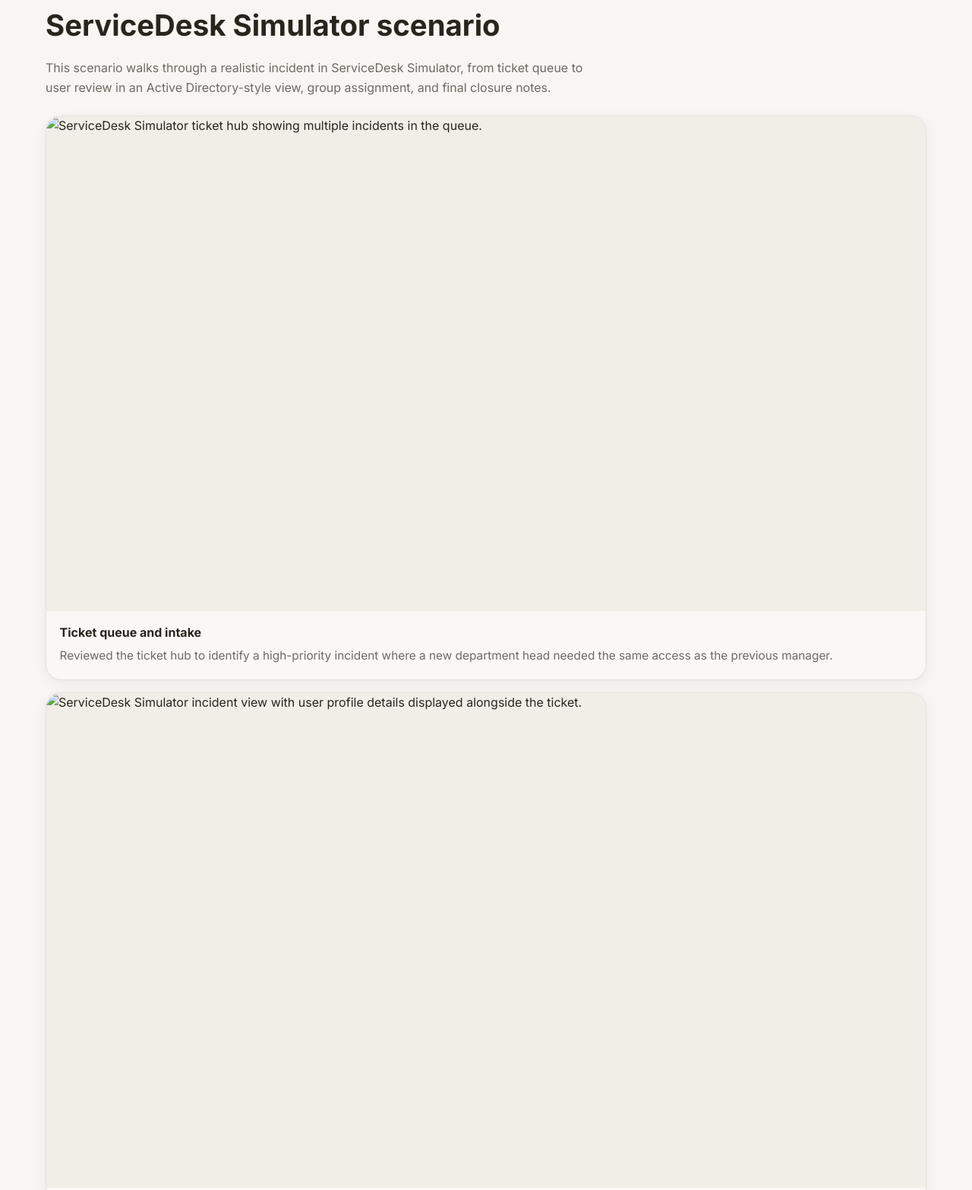
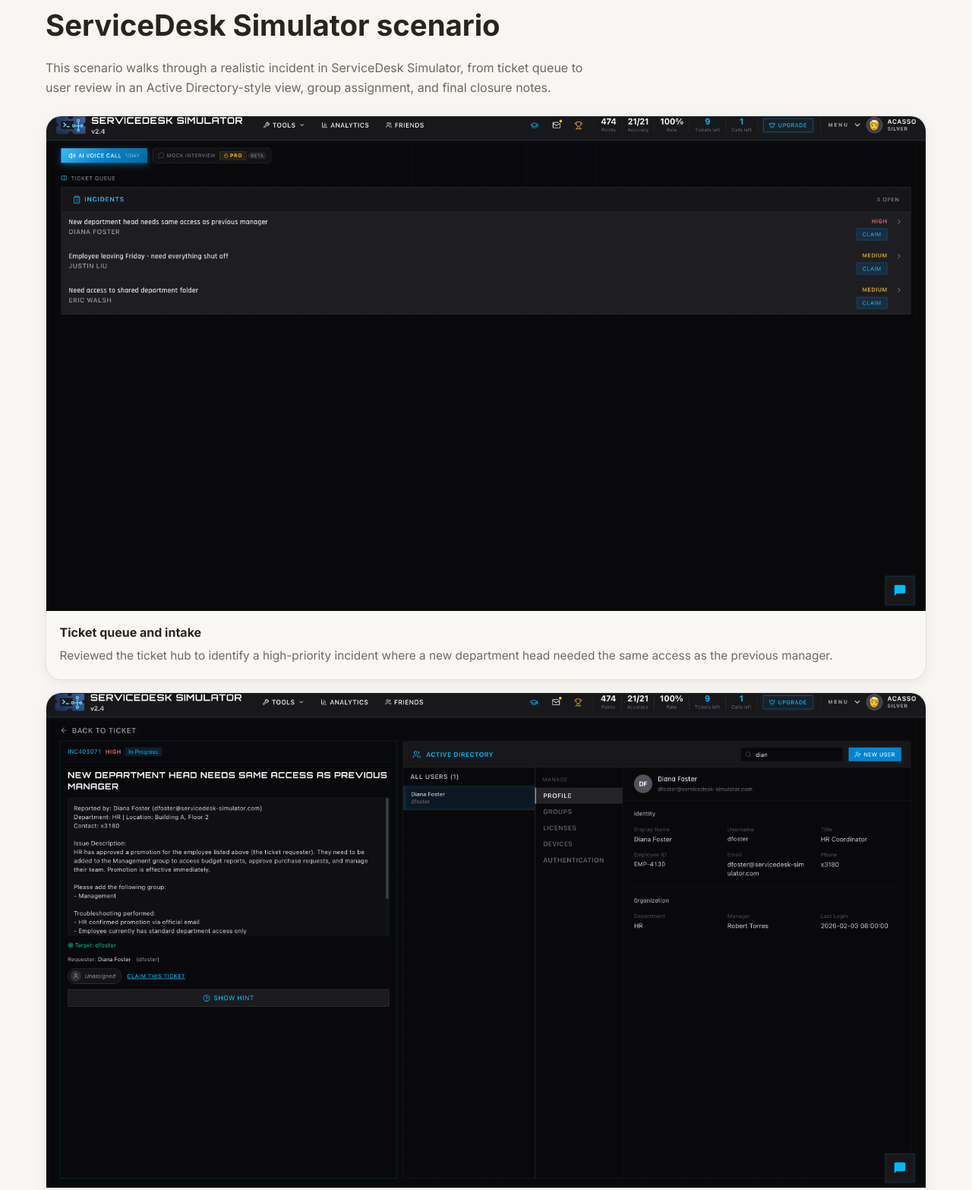
Before and after one commit to acasso01/Acasso, a plain HTML site: page work-examples.html in a window 1280 px wide. Shown: the part 3719-5285 px from the top of the page at 76% size. Drawn offline with Linux system fonts and the light colour scheme.

Commit message:
Update image sources for ticket hub and user view

```diff
--- a/work-examples.html
+++ b/work-examples.html
@@ -196,7 +196,7 @@
 
         <div class="project-grid" style="grid-template-columns:1fr;">
           <article class="card shot reveal">
-            <img src="TICKETHUB-2.png" alt="ServiceDesk Simulator ticket hub showing multiple incidents in the queue." width="1600" height="900" loading="lazy">
+            <img src="TICKETHUB.png" alt="ServiceDesk Simulator ticket hub showing multiple incidents in the queue." width="1600" height="900" loading="lazy">
             <div class="caption">
               <strong>Ticket queue and intake</strong>
               <p class="muted">Reviewed the ticket hub to identify a high-priority incident where a new department head needed the same access as the previous manager.</p>
@@ -204,7 +204,7 @@
           </article>
 
           <article class="card shot reveal">
-            <img src="USERVIEWACCESS-3.png" alt="ServiceDesk Simulator incident view with user profile details displayed alongside the ticket." width="1600" height="900" loading="lazy">
+            <img src="USERVIEWACCESS.png" alt="ServiceDesk Simulator incident view with user profile details displayed alongside the ticket." width="1600" height="900" loading="lazy">
             <div class="caption">
               <strong>User profile and access review</strong>
               <p class="muted">Opened the incident and used the user view to confirm the employee’s identity, department, and existing access before making any changes.</p>
@@ -212,7 +212,7 @@
           </article>
 
           <article class="card shot reveal">
-            <img src="ASSIGNGROUP-4.png" alt="ServiceDesk Simulator view showing user group memberships and management group assignment." width="1600" height="900" loading="lazy">
+            <img src="ASSIGNGROUP.png" alt="ServiceDesk Simulator view showing user group memberships and management group assignment." width="1600" height="900" loading="lazy">
             <div class="caption">
               <strong>Group assignment for promotion</strong>
               <p class="muted">Added the user to the appropriate management group so they could approve budget reports, purchase requests, and manage their team.</p>
```
